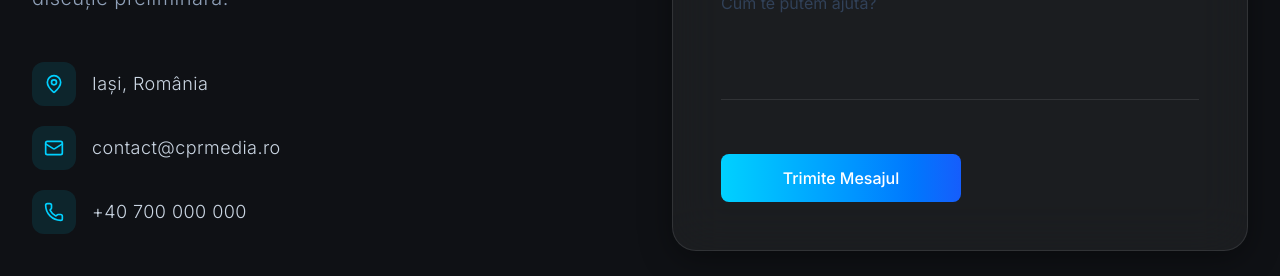
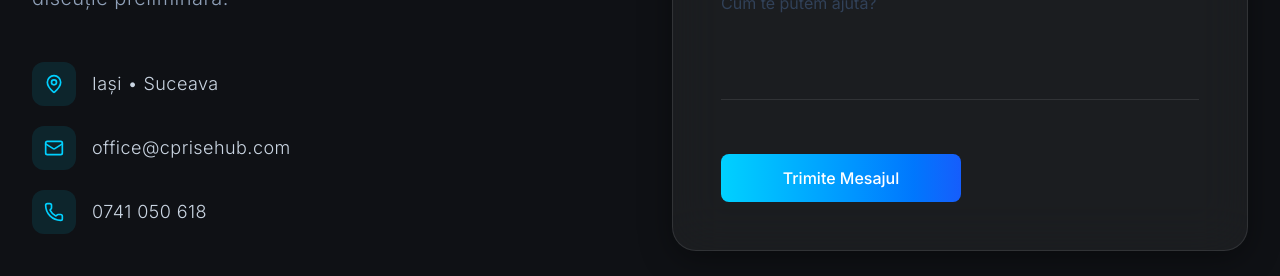
Before and after one commit to ciprianalexandru450-afk/PFA, a React (Vite) app: page / in a window 1280 px wide. Shown: the part 3655-3931 px from the top of the page. Built offline with nearby package versions, Linux system fonts and the light colour scheme.

Commit message:
feat: Update agency contact information
Updates the agency's primary locations and contact email address to reflect the new brand identity.

```diff
--- a/src/App.tsx
+++ b/src/App.tsx
@@ -714,15 +714,15 @@ const Contact = () => {
                   <div className="p-3 rounded-xl bg-brand-accent/10 text-brand-accent group-hover:bg-brand-accent group-hover:text-white transition-all duration-300">
                     <MapPin size={20} />
                   </div>
-                  <span className="text-lg text-slate-300 font-light tracking-wide">Iași, România</span>
+                  <span className="text-lg text-slate-300 font-light tracking-wide">Iași • Suceava</span>
                 </div>
 
                 <div className="flex items-center space-x-4 group">
                   <div className="p-3 rounded-xl bg-brand-accent/10 text-brand-accent group-hover:bg-brand-accent group-hover:text-white transition-all duration-300">
                     <Mail size={20} />
                   </div>
-                  <a href="mailto:contact@cprmedia.ro" className="text-lg text-slate-300 font-light tracking-wide hover:text-brand-accent transition-colors">
-                    contact@cprmedia.ro
+                  <a href="mailto:office@cprisehub.com" className="text-lg text-slate-300 font-light tracking-wide hover:text-brand-accent transition-colors">
+                    office@cprisehub.com
                   </a>
                 </div>
 
@@ -730,8 +730,8 @@ const Contact = () => {
                   <div className="p-3 rounded-xl bg-brand-accent/10 text-brand-accent group-hover:bg-brand-accent group-hover:text-white transition-all duration-300">
                     <Phone size={20} />
                   </div>
-                  <a href="tel:+40700000000" className="text-lg text-slate-300 font-light tracking-wide hover:text-brand-accent transition-colors">
-                    +40 700 000 000
+                  <a href="tel:+40741050618" className="text-lg text-slate-300 font-light tracking-wide hover:text-brand-accent transition-colors">
+                    0741 050 618
                   </a>
                 </div>
               </div>
```
